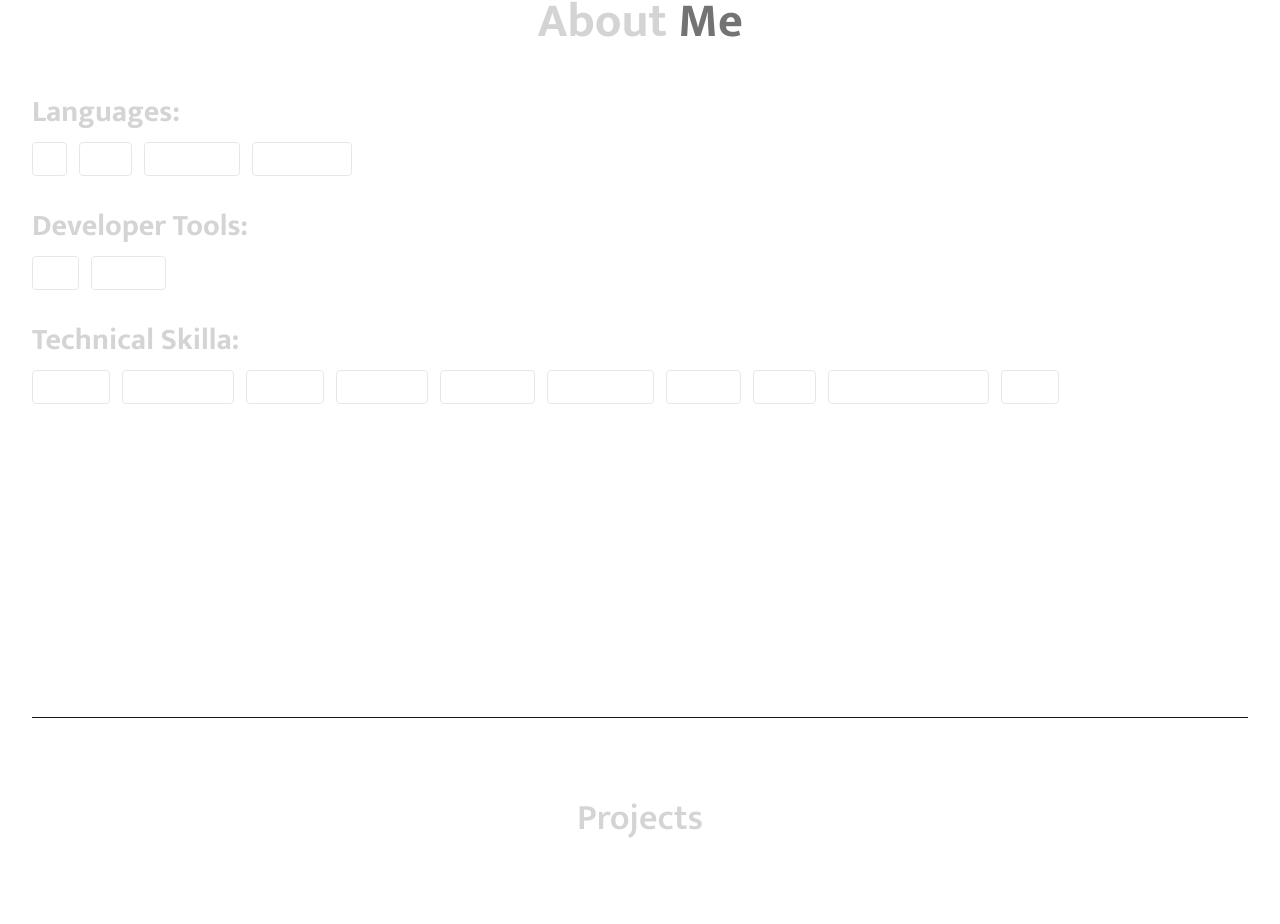
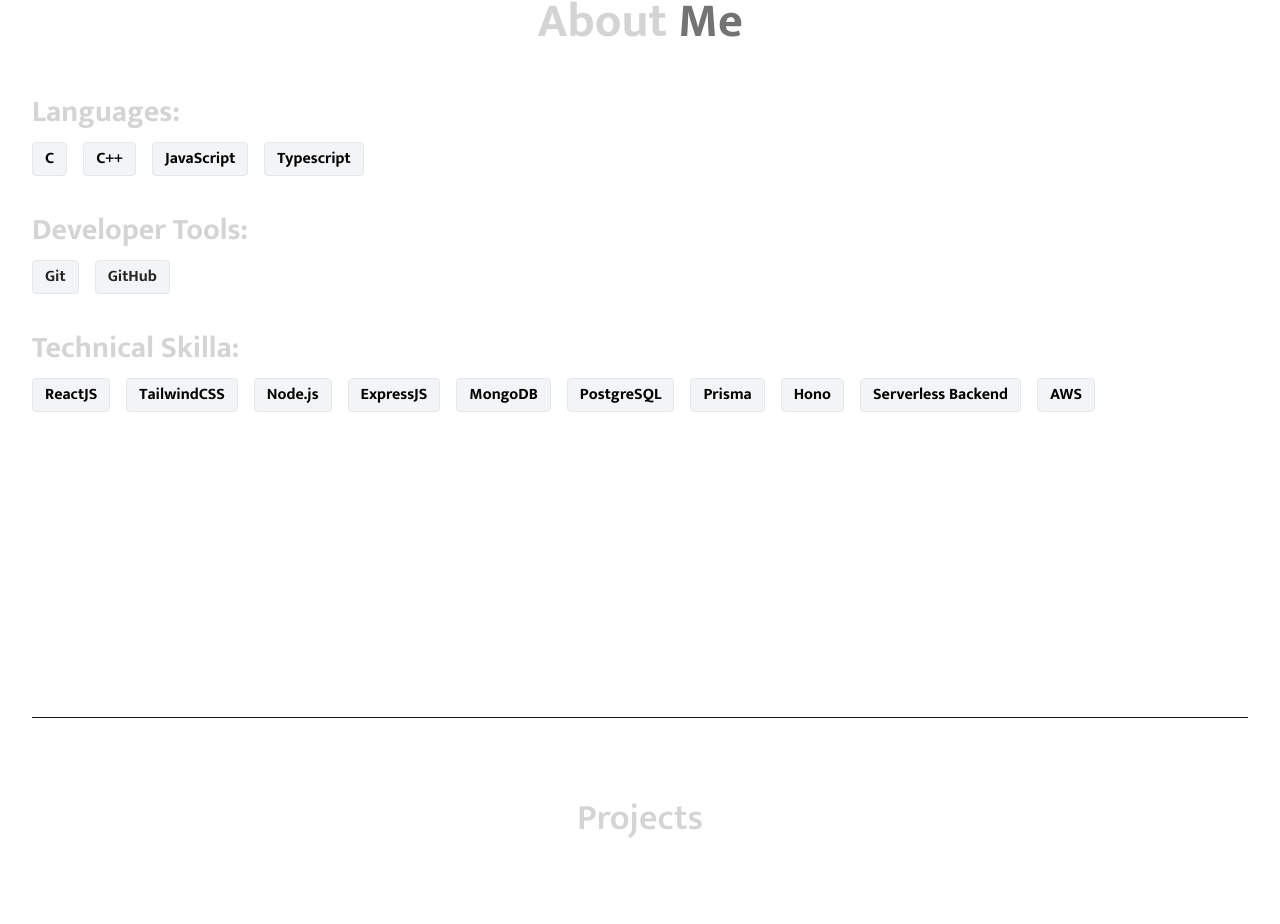
Before and after one commit to AranyaDas36/Portfolio, a React (Vite) app: page / in a window 1280 px wide. Shown: the part 882-1806 px from the top of the page. Built offline with nearby package versions, Linux system fonts and the light colour scheme.

Commit message:
new changes

```diff
--- a/src/components/About.jsx
+++ b/src/components/About.jsx
@@ -7,30 +7,30 @@
         About <span className='text-neutral-500'>Me</span>
       </h1>
 
-      <div className='space-y-8'>
+      <div className='space-y-9'>
         <div>
           <h2 className='text-3xl bg-white-300 font-bold inline-block mb-3'>Languages: </h2>
-          <div className='flex flex-wrap gap-3'>
+          <div className='flex flex-wrap gap-4'>
             {['C', 'C++', 'JavaScript', 'Typescript'].map((lang) => (
-              <span key={lang} className='text-white font-bold border px-3 py-1 rounded'>{lang}</span>
+              <span key={lang} className='text-black bg-gray-100 font-bold border px-3 py-1 rounded'>{lang}</span>
             ))}
           </div>
         </div>
 
         <div>
           <h2 className='text-3xl bg-white-300 font-bold inline-block mb-3'>Developer Tools: </h2>
-          <div className='flex flex-wrap gap-3'>
+          <div className='flex flex-wrap gap-4'>
             {['Git', 'GitHub'].map((tool) => (
-              <span key={tool} className='text-white font-bold border px-3 py-1 rounded'>{tool}</span>
+              <span key={tool} className='text-neutral-800 bg-gray-100 font-bold border px-3 py-1 rounded'>{tool}</span>
             ))}
           </div>
         </div>
 
         <div>
           <h2 className='text-3xl bg-white-300 font-bold inline-block mb-3'>Technical Skilla: </h2>
-          <div className='flex flex-wrap gap-3'>
+          <div className='flex flex-wrap gap-4'>
             {['ReactJS', 'TailwindCSS', 'Node.js', 'ExpressJS', 'MongoDB', 'PostgreSQL', 'Prisma', 'Hono', 'Serverless Backend', 'AWS'].map((tool) => (
-              <span key={tool} className='text-white font-bold border px-3 py-1 rounded'>{tool}</span>
+              <span key={tool} className='text-black bg-gray-100 font-bold border px-3 py-1 rounded'>{tool}</span>
             ))}
           </div>
         </div>
```
